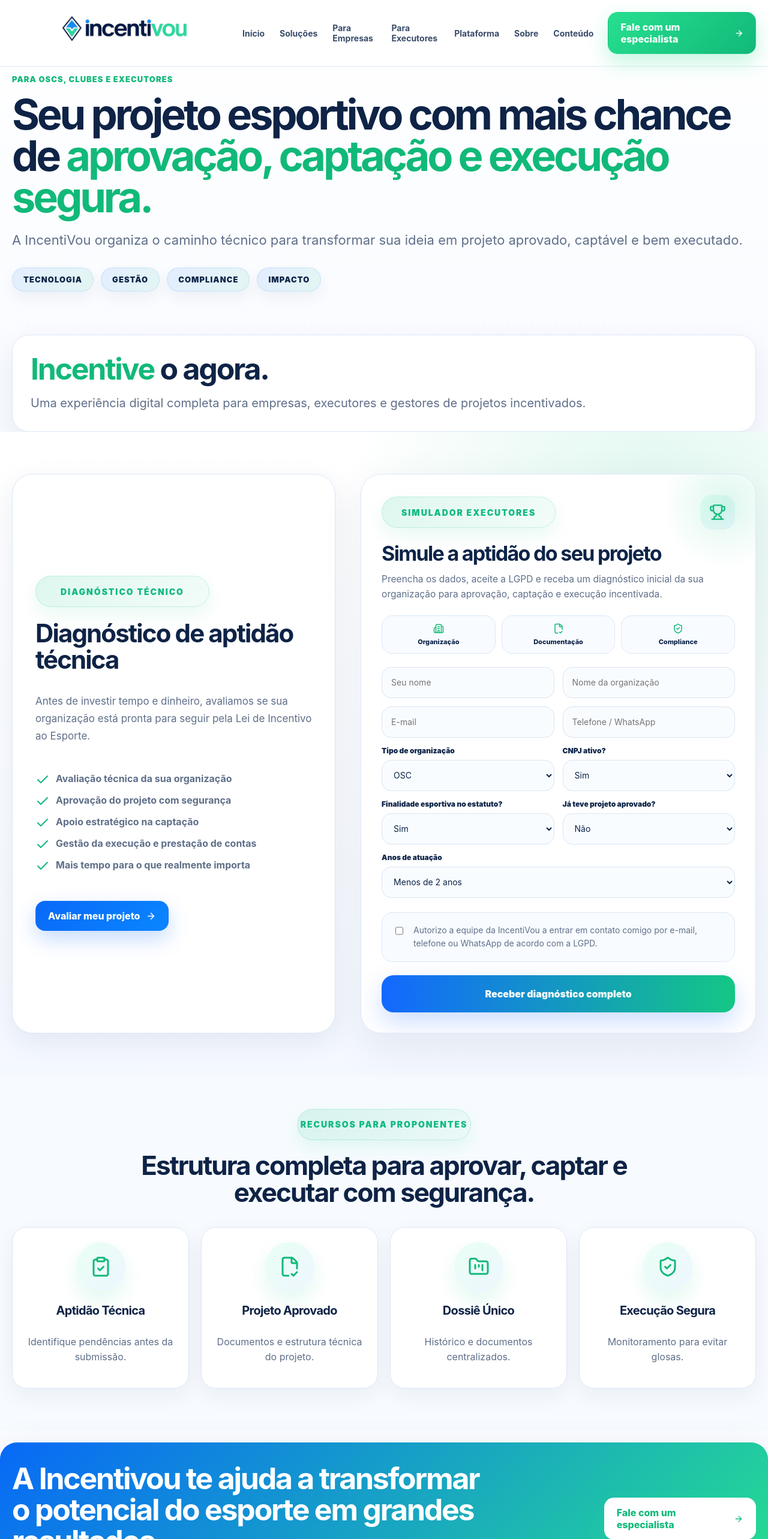
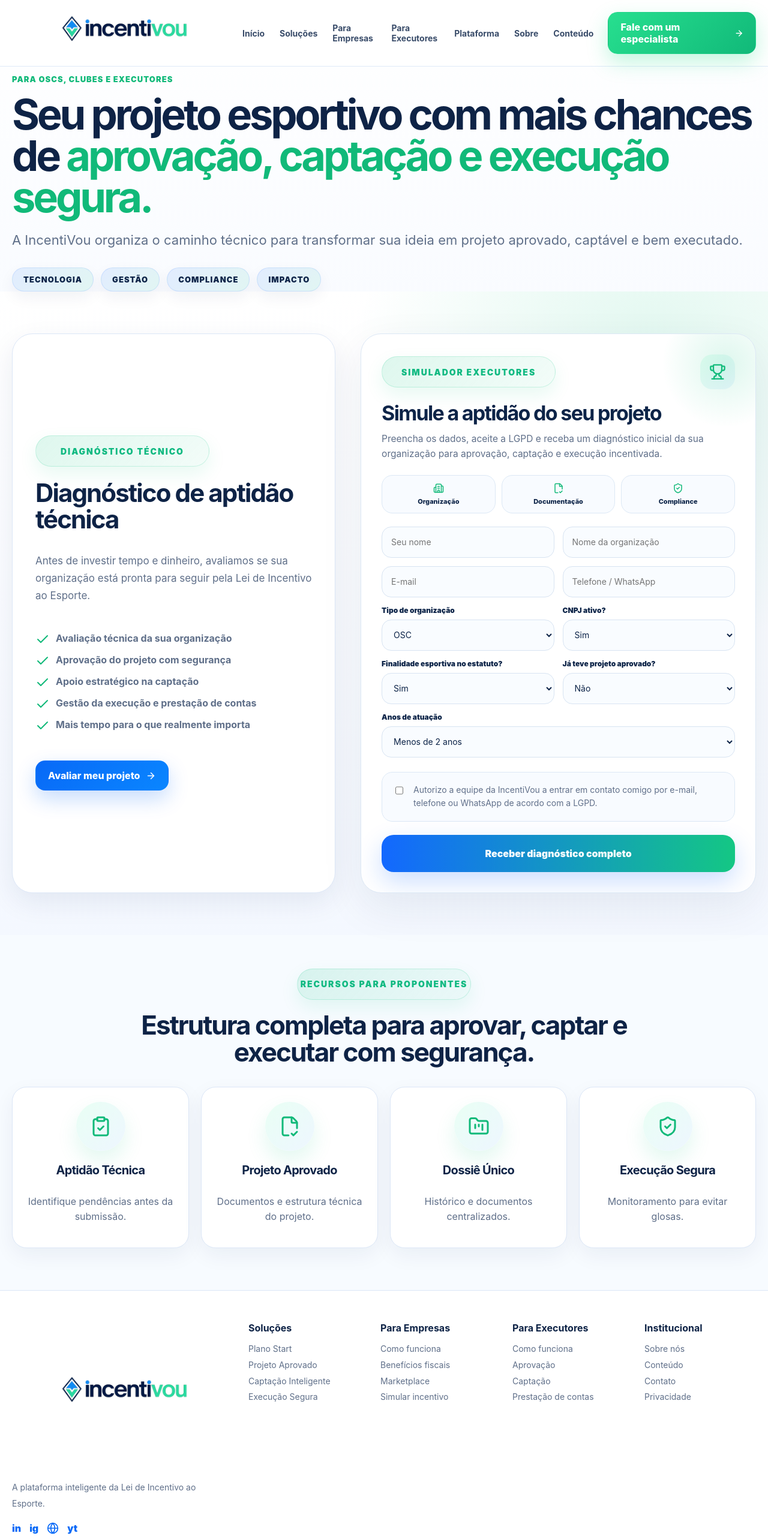
Before and after one commit to Brunoleoguilherme/incentivou-site, a Next.js app: page /executores in a window 1280 px wide. Shown: the top 2566 px of the page at 60% size. Built offline with nearby package versions, Linux system fonts and the light colour scheme.

Commit message:
Ajusta pagina executores e remove bloco incentive

```diff
--- a/app/executores/page.js
+++ b/app/executores/page.js
@@ -1,4 +1,4 @@
-import { CTA, PageHero } from '@/components/SiteChrome';
+import { PageHero } from '@/components/SiteChrome';
 import { executorItems } from '@/components/data';
 import ExecutorSimulator from '@/components/ExecutorSimulator';
 
@@ -42,10 +42,12 @@ export default function Executores() {
       <PageHero
         eyebrow="Para OSCs, clubes e executores"
         title={
-          'Seu projeto esportivo com mais chance de <strong>aprovação, captação e execução segura.</strong>'
+          'Seu projeto esportivo com mais chances de <strong>aprovação, captação e execução segura.</strong>'
         }
         text="A IncentiVou organiza o caminho técnico para transformar sua ideia em projeto aprovado, captável e bem executado."
-      />
+      >
+        <></>
+      </PageHero>
 
       <section className="section executorPremiumSection">
         <div className="container executorPremiumGrid">
@@ -54,9 +56,7 @@ export default function Executores() {
               Diagnóstico técnico
             </span>
 
-            <h2>
-              Diagnóstico de aptidão técnica
-            </h2>
+            <h2>Diagnóstico de aptidão técnica</h2>
 
             <p>
               Antes de investir tempo e dinheiro, avaliamos se sua organização
@@ -109,8 +109,6 @@ export default function Executores() {
           </div>
         </div>
       </section>
-
-      <CTA />
     </main>
   );
 }
```
